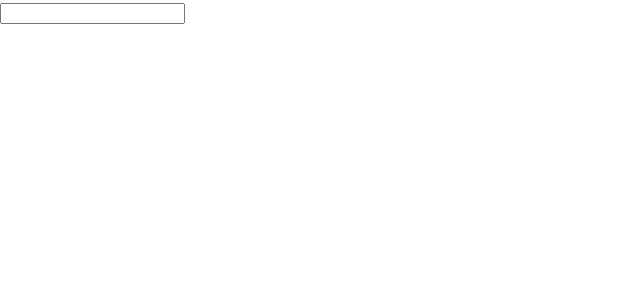
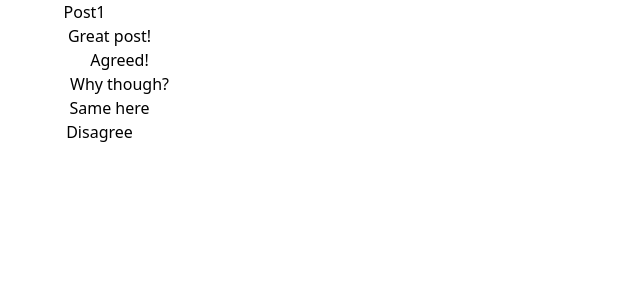
Before and after one commit to Abhishek140298/MachineCodeProblems, a React (Vite) app: page / in a window 1280 px wide. Shown: the top 300 px of the page, without its empty margins (0-640 px from the left). Built offline with nearby package versions, Linux system fonts and the light colour scheme.

Commit message:
Nested component tree

```diff
--- a/src/App.jsx
+++ b/src/App.jsx
@@ -41,6 +41,7 @@ import ToastProvider from "./components/ToastNotification";
 import FormComponent from "./components/Form";
 import MultipleRequestComponent from "./components/MultipleRequestComponent";
 import OTPComponent from "./components/OTPComponent";
+import NestedComment from "./components/NestedComment";
 
 function App() {
   const [progress, setProgress] = useState(0);
@@ -75,7 +76,7 @@ const toggle=()=>{
 </ToastProvider> */}
 {/* <FormComponent handleSubmit={()=>{console.log("I am clicked")}}/> */}
 {/* <MultipleRequestComponent/> */}
-<TypeAhead/>
+<NestedComment/>
     </>
   );
 }
--- /dev/null
+++ b/src/components/NestedComment.jsx
@@ -0,0 +1,52 @@
+import React from "react";
+
+let data = [
+  {
+    id: 1,
+    text: "Great post!",
+    authorId: "u1",
+    children: [
+      {
+        id: 2,
+        text: "Agreed!",
+        authorId: "u2",
+        children: [
+          { id: 4, text: "Why though?", authorId: "u4", children: [] },
+        ],
+      },
+      { id: 3, text: "Same here", authorId: "u3", children: [] },
+    ],
+  },
+  { id: 5, text: "Disagree", authorId: "u5", children: [] },
+];
+
+const CommentTree = ({ comment }) => {
+  console.log("com", comment);
+  return comment.map((com, index) => {
+    console.log(com);
+    if (!com?.children.length) {
+      return <span style={{marginLeft:'30px'}}>{com.text}</span>;
+    } else {
+      return (
+        <div style={{display:'flex',flexDirection:'column',marginLeft:'20px'}}>
+          <span style={{marginLeft:'30px'}}>{com.text}</span>
+          <CommentTree comment={com.children} />
+        </div>
+      );
+    }
+  });
+};
+
+const NestedComment = () => {
+  return (
+    <div style={{ display: "flex" ,flexDirection:'column'}}>
+      Post1
+      <div style={{ display: "flex",flexDirection:'column' }}>
+        {" "}
+        <CommentTree comment={data} />
+      </div>
+    </div>
+  );
+};
+
+export default NestedComment;
```
Also changed, not shown: src/components/Suscription.jsx (added, +47 -0 lines).
